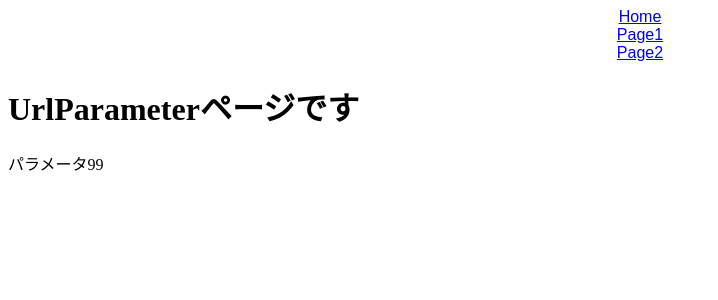
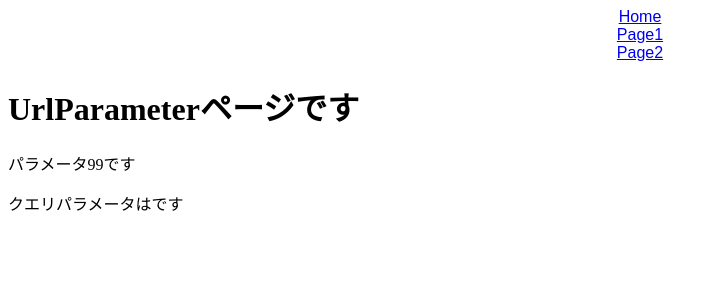
Before and after one commit to pen0914/React-Router, a React (Create React App) app: page /Page2/99 in a window 1280 px wide. Shown: the top 300 px of the page, without its empty margins (0-718 px from the left). Built offline with nearby package versions, Linux system fonts and the light colour scheme.

Commit message:
クエリパラメータ

```diff
--- a/src/Page2.jsx
+++ b/src/Page2.jsx
@@ -5,6 +5,8 @@
     <div>
       <h1>Page2ページです</h1>
       <Link to="/Page2/99">URL-parameter</Link>
+      <br />
+      <Link to="/Page2/99?name=hogehoge">Query-parameter</Link>
     </div>
   );
 };
--- a/src/UrlParameter.jsx
+++ b/src/UrlParameter.jsx
@@ -1,11 +1,15 @@
-import { useParams } from "react-router-dom";
+import { useParams, useLocation } from "react-router-dom";
 
 export const UrlParameter = () => {
   const { id } = useParams();
+  const { search } = useLocation();
+  const query = new URLSearchParams(search);
+  console.log(query);
   return (
     <div>
       <h1>UrlParameterページです</h1>
-      <p>パラメータ{id}</p>
+      <p>パラメータ{id}です</p>
+      <p>クエリパラメータは{query.get("name")}です</p>
     </div>
   );
 };
```
